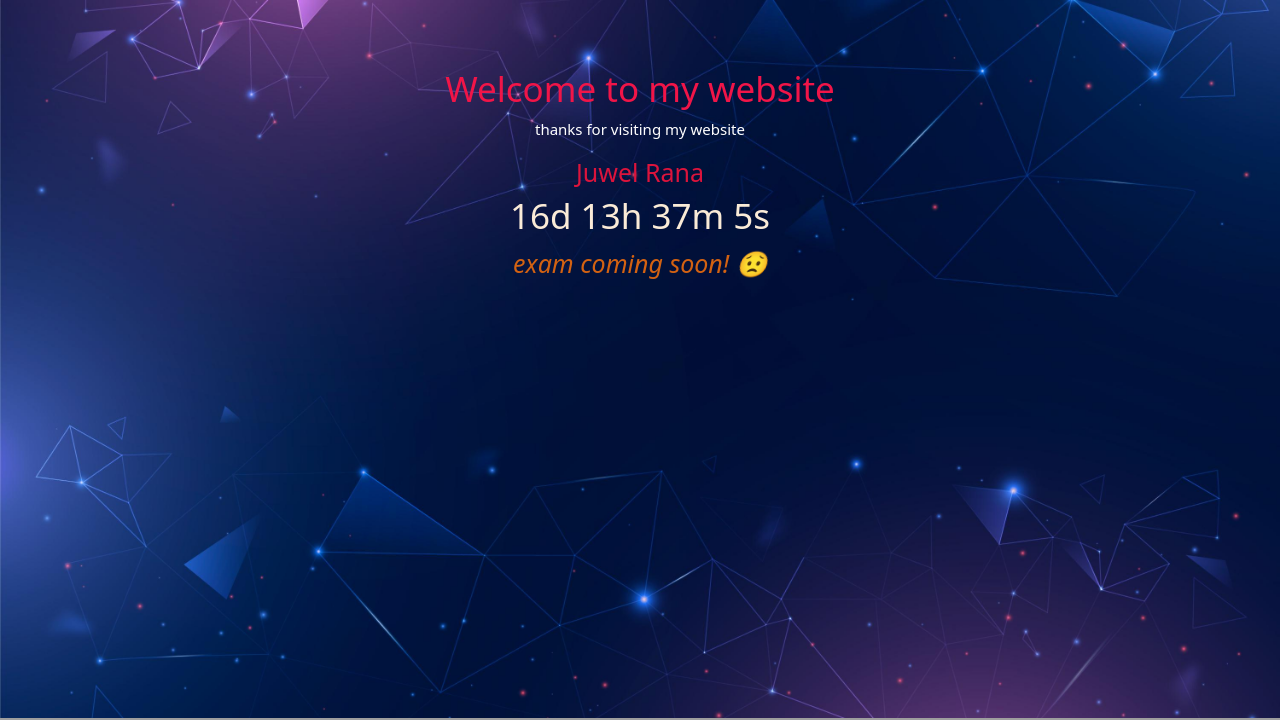
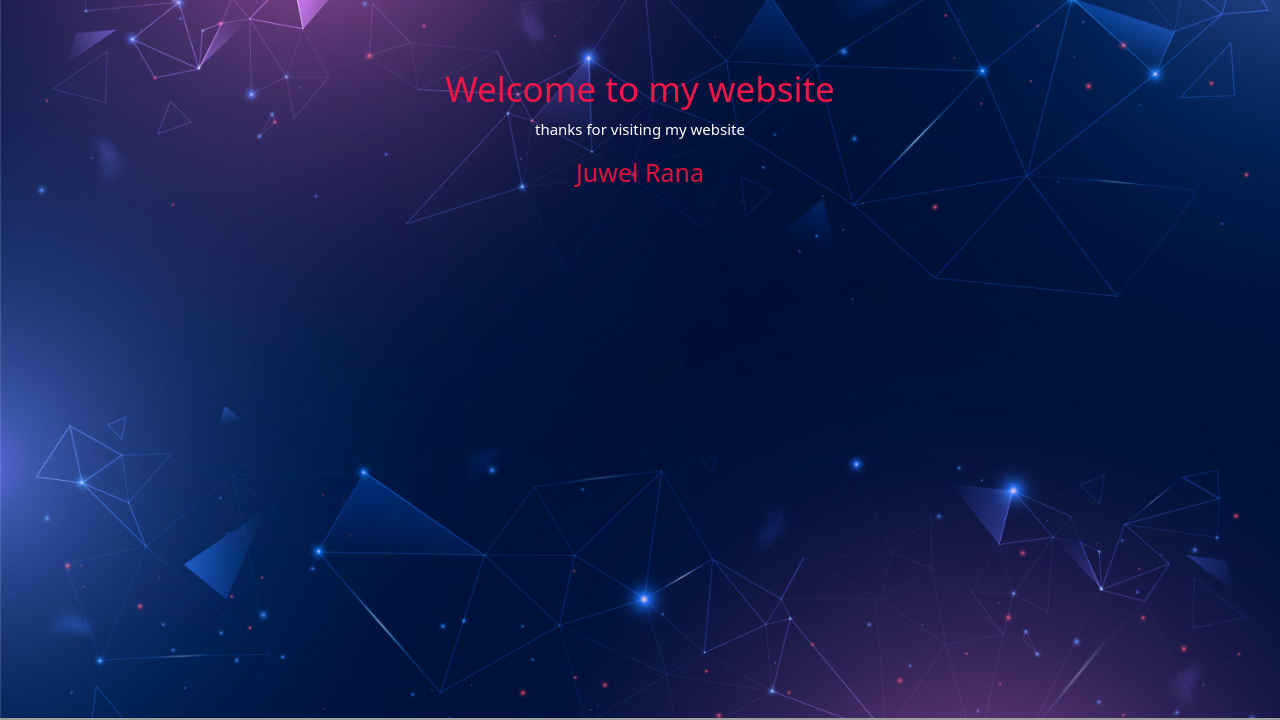
Before and after one commit to juwel26/my-web, a plain HTML site: page index.html in a window 1280 px wide. Shown: the part 82-802 px from the top of the page. Drawn offline with nearby package versions, Linux system fonts and the light colour scheme; grey boxes are pictures that could not be loaded.

Commit message:
2nd relased

```diff
--- a/index.html
+++ b/index.html
@@ -47,8 +47,8 @@
     <h2 >Juwel Rana</h2>
 
     <!-- 16  december event -->
-    <h1 style="color: antiquewhite;  " id="demo"> </h1>
-    <p id="demo1" style="color: rgb(211, 98, 18); font-size: 25px;"> <i>exam coming soon! 😟</i> </p>
+    <!-- <h1 style="color: antiquewhite;  " id="demo"> </h1>
+    <p id="demo1" style="color: rgb(211, 98, 18); font-size: 25px;"> <i>exam coming soon! 😟</i> </p> -->
 
 
 
```
